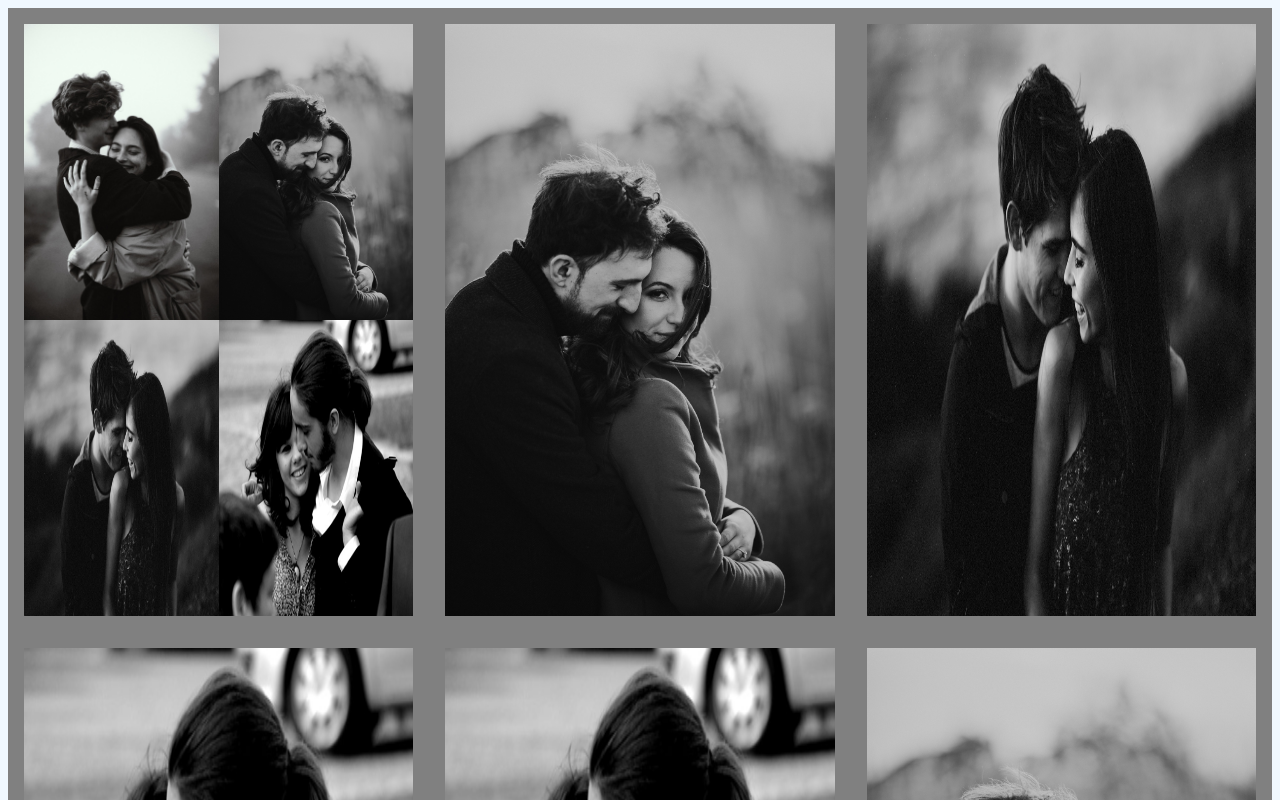
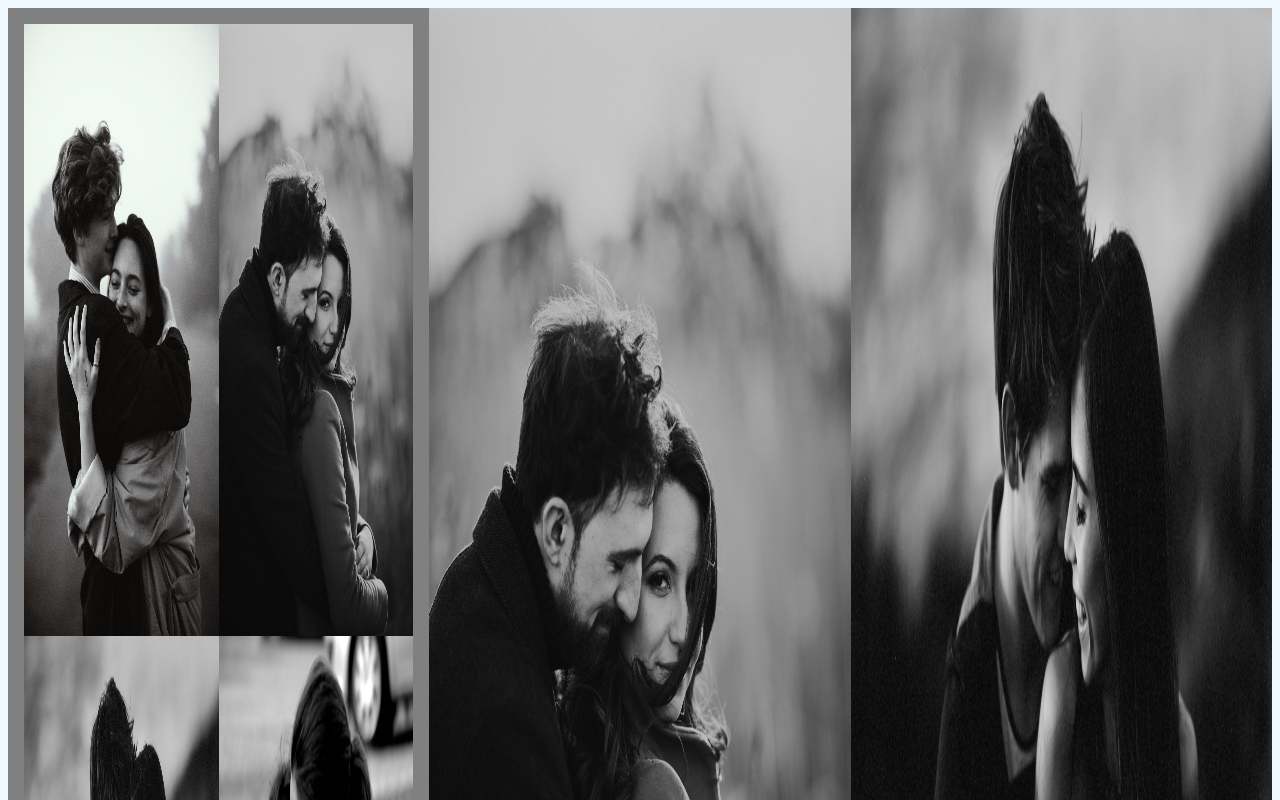
Before and after one commit to AgnieszkaDra/Social-media, a plain HTML site: page index.html in a window 1280 px wide. Shown: the top 800 px of the page. Drawn offline with Linux system fonts and the light colour scheme; a web font is replaced by a local one.

Commit message:
end HTML structure

```diff
--- a/index.html
+++ b/index.html
@@ -11,38 +11,37 @@
 </head>
 <body>
 
-    <main class="socialmedia-grid">
-        <div class="grid1 grid">
-            <div class="grid1-1">
+    <main class="socialmedia">
+        <section class="socialmedia__section1 grid">
+            <div class="socialmedia__section1__photo1">
                 <img src="IMG/Love1.jpg">
             </div>
-            <div class="grid1-2">
+            <div class="socialmedia__section1__photo2">
                 <img src="IMG/Love2.jpg">
             </div>
-            <div class="grid1-3">
+            <div class="socialmedia__section1__photo3">
                 <img src="IMG/Love3.jpg">
             </div>
-            <div class="grid1-4">
+            <div class="socialmedia__section1__photo4">
                 <img src="IMG/love4.gif">
             </div>
-
-        </div>
-        <div class="grid2 grid">
+        </section>
+        <section class="socialmedia__section2">
             <img src="IMG/Love2.jpg">
-        </div>
-        <div class="grid3 grid">
+        </section>
+        <section class="socialmedia__section3">
             <img src="IMG/Love3.jpg">
-        </div>
-        <div class="grid4 grid">
+        </section>
+        <section class="socialmedia__section4">
             <img src="IMG/love4.gif">
-        </div>
-        <div class="grid5 grid">
+        </section>
+        <section class="socialmedia__section5">
             <img src="IMG/love4.gif">
-        </div>
-        <div class="grid6 grid">
+        </section>
+        <section class="socialmedia__section6">
             <img src="IMG/Love2.jpg">
-        </div>
-        <div class="grid7 grid">
+        </section>
+        <section class="socialmedia__section7">
             <img src="IMG/Love2.jpg">
         </div>
         <div class="grid8 grid">
--- a/style.css
+++ b/style.css
@@ -12,9 +12,9 @@ img{
     height: 100%;
 }
 
-.socialmedia-grid{
+.socialmedia {
     display: grid;
-    grid-template-columns: repeat(6,1fr);
+    grid-template-columns: repeat(3,1fr);
     grid-template-rows: repeat(3,1fr);
     width: 100%;
     margin: 0 auto;
@@ -26,20 +26,18 @@ img{
 
 .grid {
     margin: 1em 1em;
-
 }
 
-.grid1{
-    grid-column: 1 / 3;
+.socialmedia__section1{
+    grid-column: 1 / 2;
     grid-row: 1/2;
     display: grid;
     grid-template-columns: 1fr 1fr;
     grid-template-rows: 1fr 1fr;
-
 }
 
 
-.grid2{
+.grid2 {
     grid-column: 3/5 ;
     grid-row: 1/2;
 }
```
